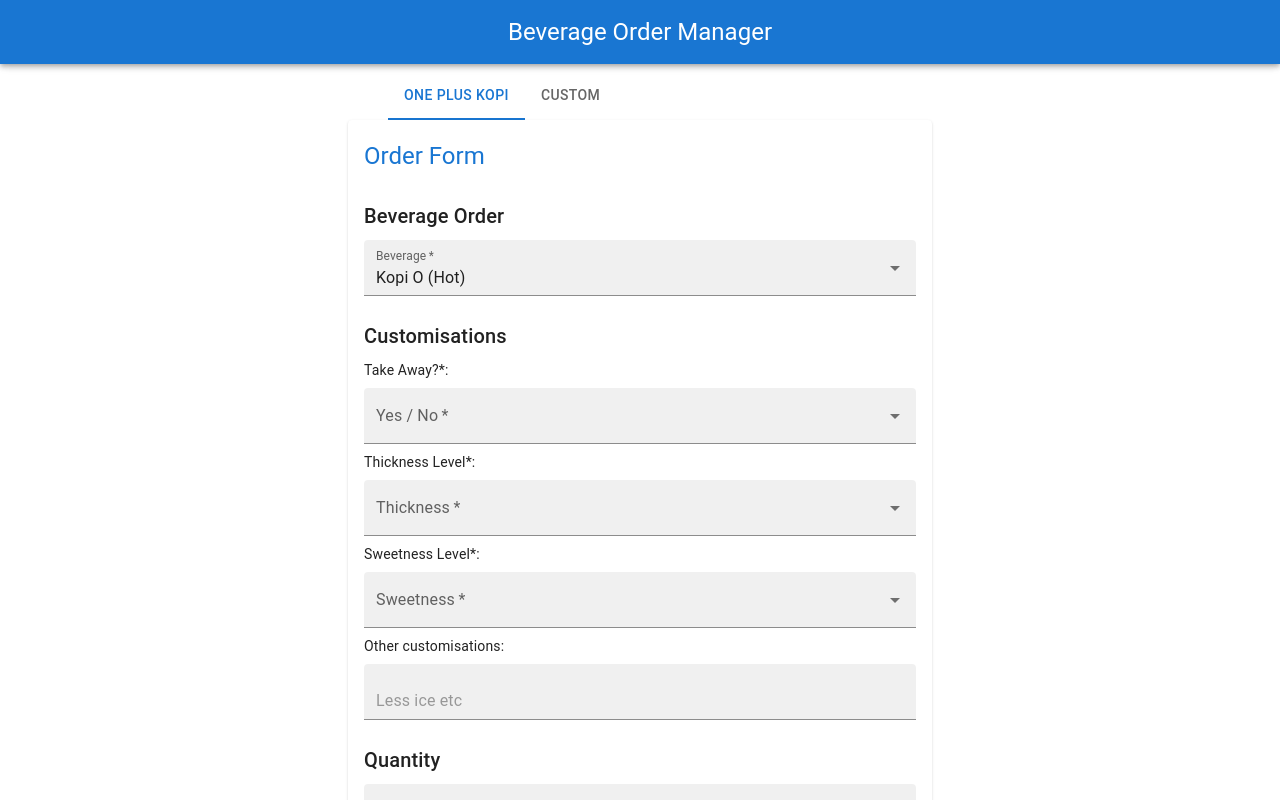
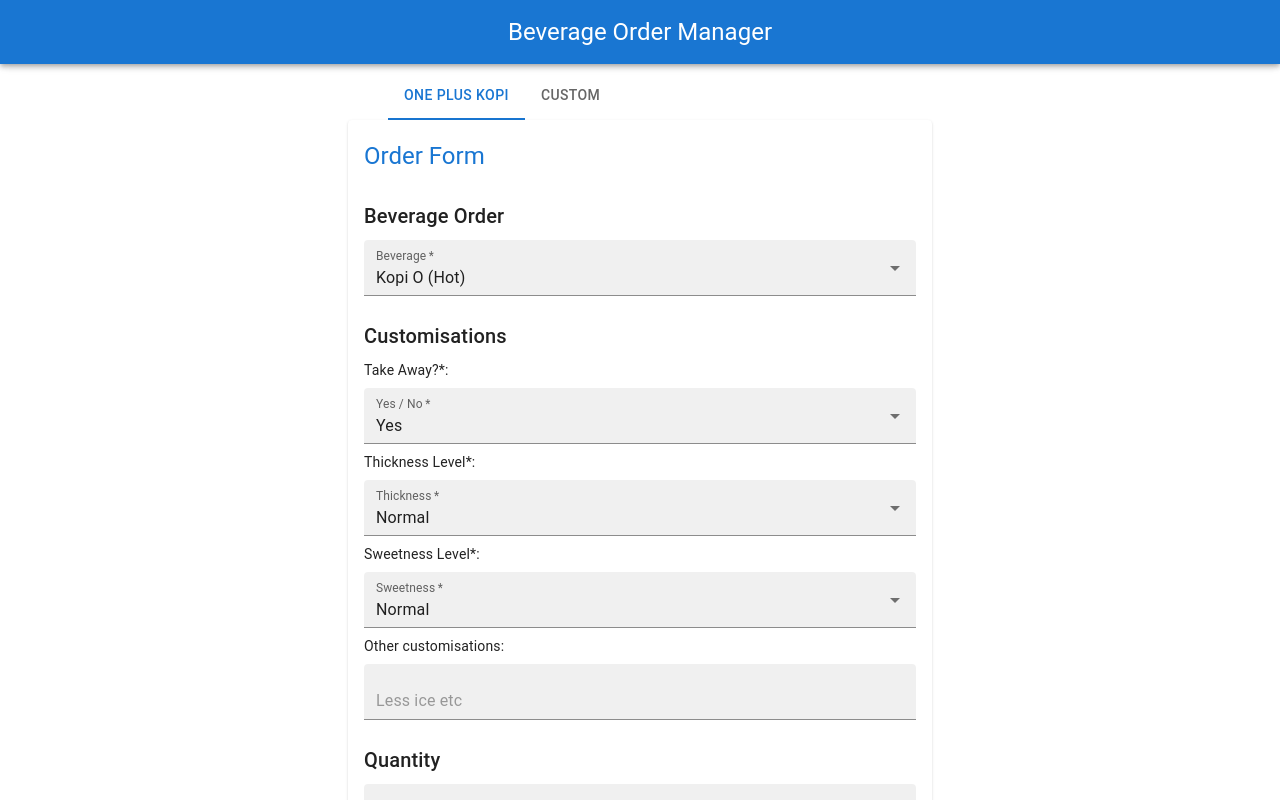
Before and after one commit to dexsjw/beverage-order-manager, a React (Vite) app: page /main-session/1 in a window 1280 px wide. Shown: the top 800 px of the page. Built offline with nearby package versions, Linux system fonts and the light colour scheme; some icons are missing.

Commit message:
added initial values, handleCustomisationsChange

```diff
--- a/src/components/order-form/CustomisationsSection.tsx
+++ b/src/components/order-form/CustomisationsSection.tsx
@@ -3,14 +3,21 @@ import { CustomisationsSectionProps } from "../../type-interface/props/Customisa
 import { Customisations } from "../../type-interface/Customisations";
 import { useState } from "react";
 
-function CustomisationsSection({ customisationsOptions }: Readonly<CustomisationsSectionProps>) {
+function CustomisationsSection({ customisationsOptions, handleCustomisationsChange }: Readonly<CustomisationsSectionProps>) {
 
   const initialCustomisationsValues: Customisations = {};
   customisationsOptions.forEach(customisationsOption => {
-    initialCustomisationsValues[customisationsOption.id] = customisationsOption.initialValue;
+    if (customisationsOption.stringOptions) {
+      initialCustomisationsValues[customisationsOption.id] = customisationsOption.stringOptions[0];
+    } else if (customisationsOption.numberOptions) {
+      initialCustomisationsValues[customisationsOption.id] = customisationsOption.numberOptions[0];
+    } else if (customisationsOption.booleanOptions) {
+      initialCustomisationsValues[customisationsOption.id] = customisationsOption.booleanOptions[0];
+    }
   })
 
-  const [customisationsValues, setCustomisationsValues] = useState<Customisations>()
+  const [customisationsValues, setCustomisationsValues] = useState<Customisations | null>(initialCustomisationsValues);
+  const [customisationsInputValues, setCustomisationsInputValues] = useState<Customisations>();
 
   return (
     <Stack spacing={1}>
@@ -39,6 +46,8 @@ function CustomisationsSection({ customisationsOptions }: Readonly<Customisation
               options={customisationsOption.stringOptions}
               getOptionLabel={(option: string) => option}
               // TODO: add value and inputValue
+              value={customisationsValues ? customisationsValues[customisationsOption.id] as string : null}
+              onChange={() => {}}
               renderInput={(params) => (
                 <TextField
                   {...params}
@@ -56,6 +65,8 @@ function CustomisationsSection({ customisationsOptions }: Readonly<Customisation
               options={customisationsOption.booleanOptions}
               getOptionLabel={(option: boolean) => option ? "Yes" : "No"}
               // TODO: add value and inputValue
+              value={customisationsValues ? customisationsValues[customisationsOption.id] as boolean : null}
+
               renderInput={(params) => (
                 <TextField
                   {...params}
```
